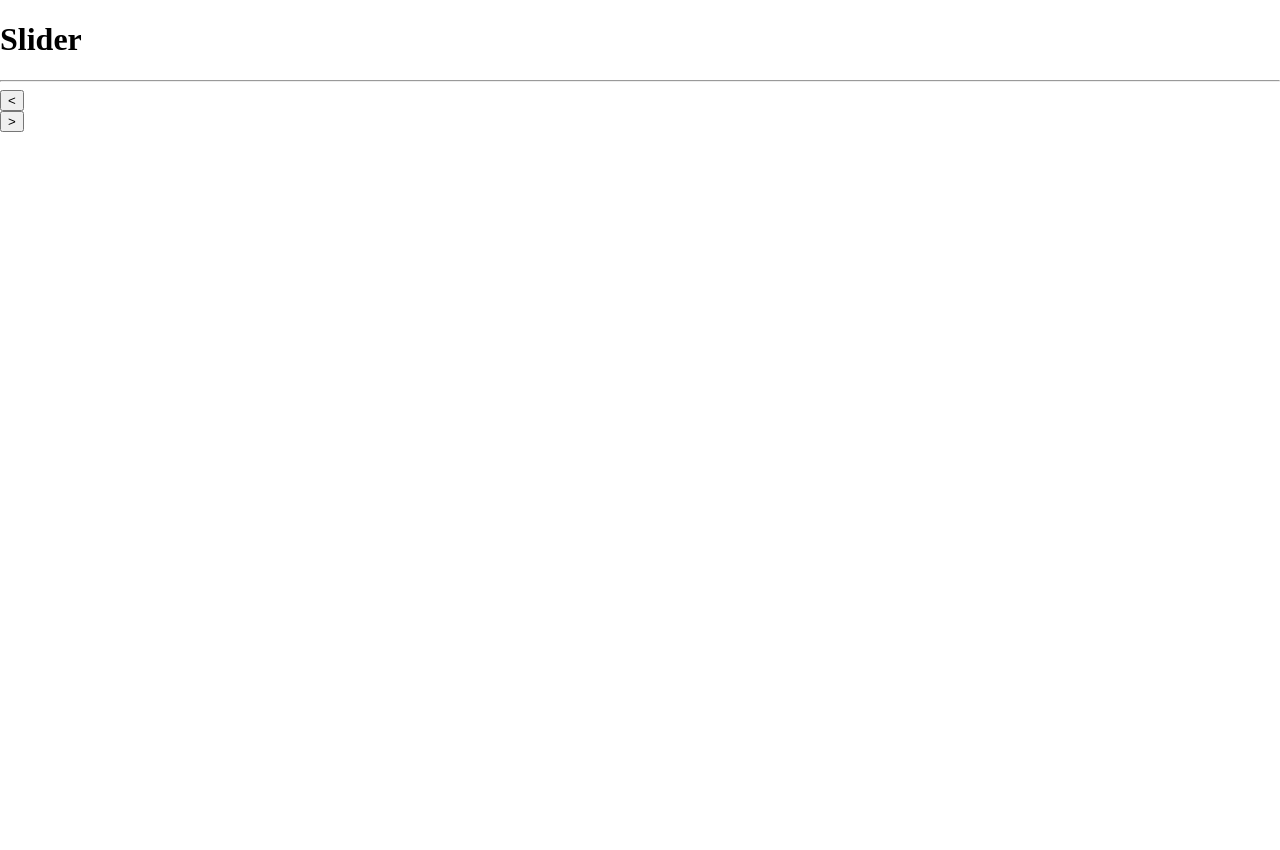
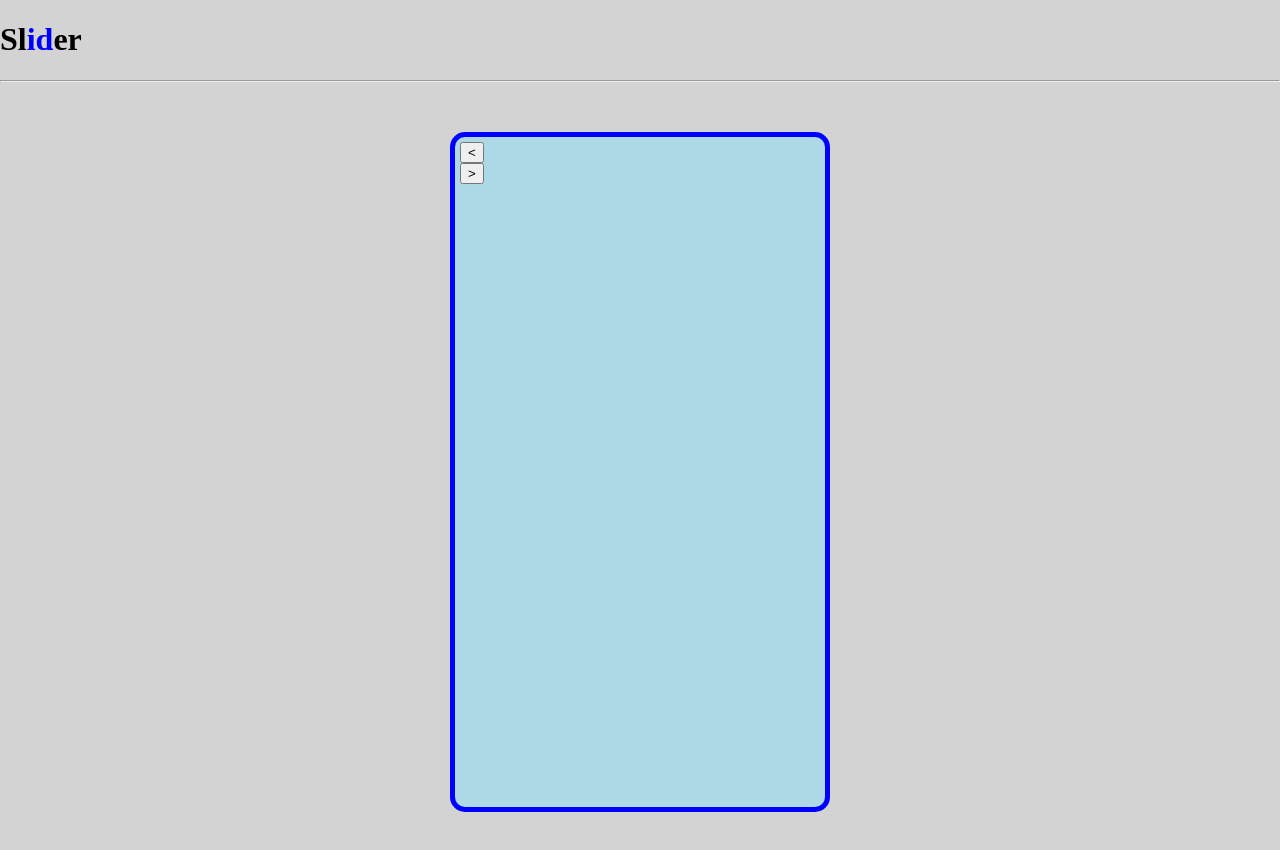
Before and after one commit to MarkAlexI/photoSlider, a plain HTML site: page src/index.html in a window 1280 px wide. Before the commit the page ends 800 px from the top, so only its background shows below. Drawn offline with Linux system fonts and the light colour scheme.

Commit message:
Add span.

```diff
--- a/src/index.html
+++ b/src/index.html
@@ -5,10 +5,10 @@
   <meta name="viewport" content="width=device-width, initial-scale=1.0">
   <link rel="stylesheet" href="style.css">
   <script defer="true" src="slider.js"></script>
-  <title>slider</title>
+  <title>Slider</title>
 </head>
 <body>
-	<h1>Slider</h1>
+	<h1>Sl<span>id</span>er</h1>
 	<hr>
 	<div id="main">
 	  <button class="left">
--- a/src/style.css
+++ b/src/style.css
@@ -2,3 +2,22 @@ html,
 body {
   margin: 0px;
 }
+
+body {
+  background-color: lightgray;
+}
+
+#main {
+  position: relative;
+  margin: 50px auto;
+  padding: 5px;
+  width: 360px;
+  height: 660px;
+  background-color: lightblue;
+  border: 5px solid blue;
+  border-radius: 15px;
+}
+
+span {
+  color: blue;
+}
```
